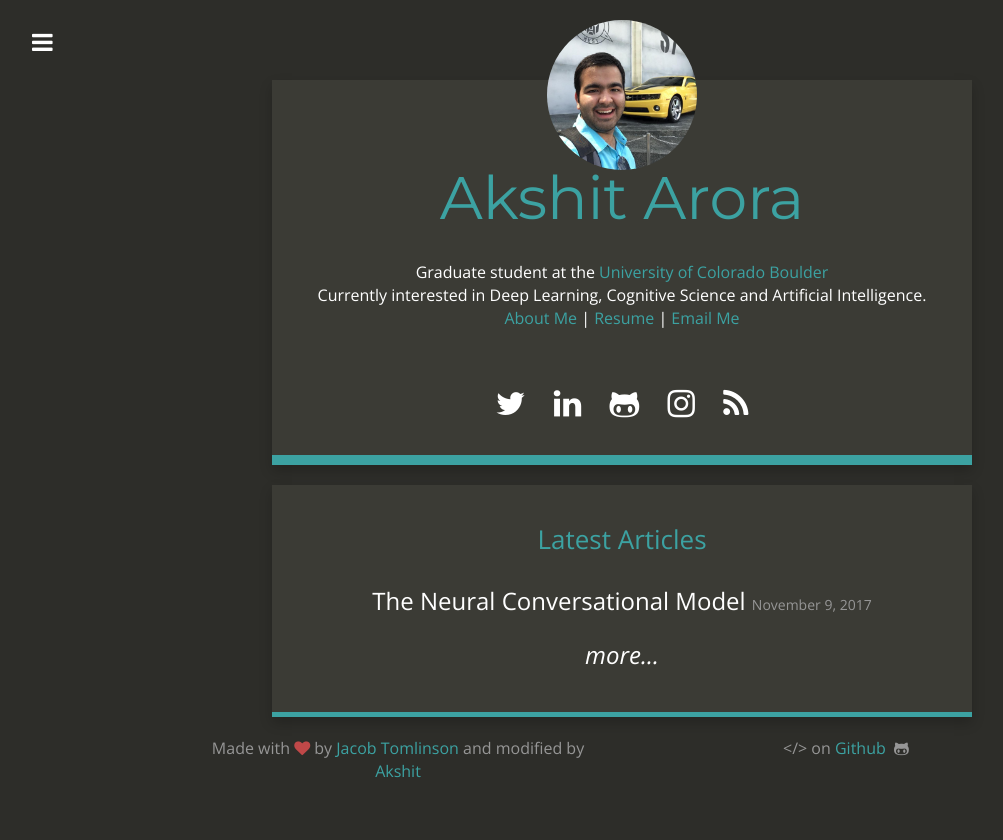
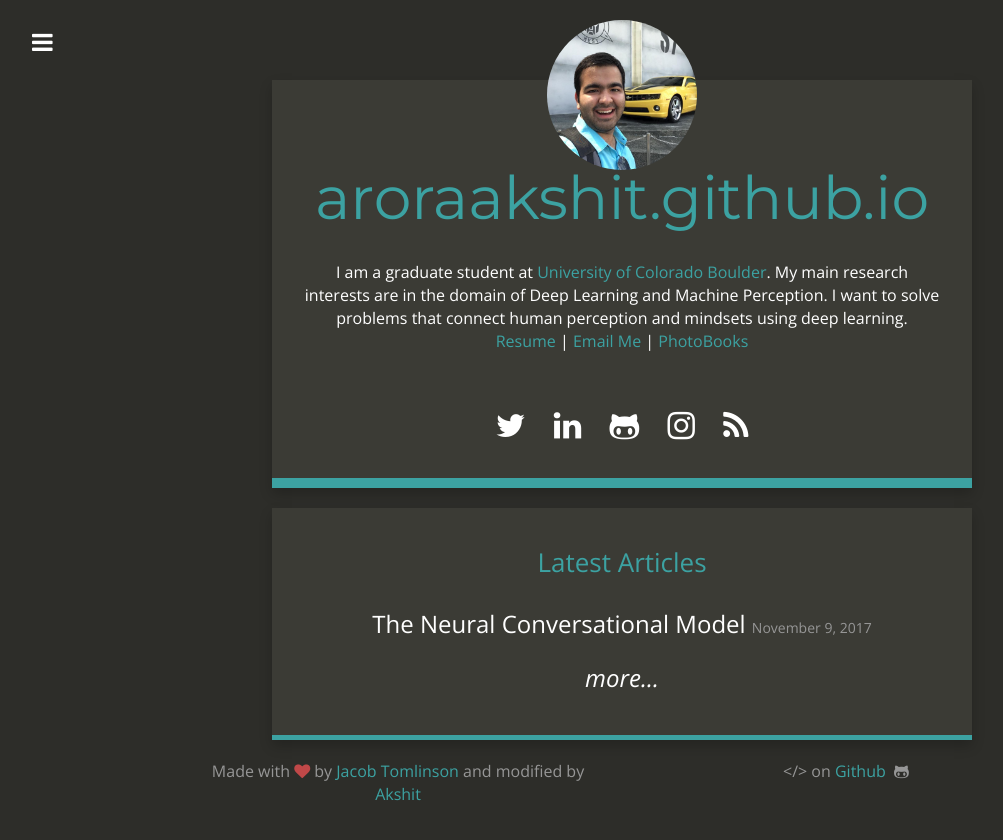
Before and after one commit to aroraakshit/aroraakshit.github.io, a Jekyll site: the page built from index.html, in a window 1280 px wide. Shown: the top 840 px of the page, without its empty margins (18-1021 px from the left). Built offline with Jekyll 4.4.1, drawn with Linux system fonts in a browser that asks for light colours; nearby versions of some CDN libraries.

Commit message:
updated linkedIn link; updated about me

```diff
--- a/_config.yml
+++ b/_config.yml
@@ -1,10 +1,9 @@
-# Site settings
-title: "Akshit Arora"
-email: akshit.arora@colorado.edu
+# Site settings title: "Akshit Arora" email: akshit.arora@colorado.edu
 description: "Artificial Intelligence, Deep Learning and Photography"
 baseurl: ""
 url: "https://aroraakshit.github.io/"
-title_description: "Graduate student at the <a href=\"https://www.colorado.edu/\">University of Colorado Boulder</a><br>Currently interested in Deep Learning, Cognitive Science and Artificial Intelligence.<br><a href=\"https://akshitarora.github.io/about/\">About Me</a> | <a href=\"akshit_cv.pdf\">Resume</a> | <a href=\"mailto:akshit.arora@colorado.edu\">Email Me</a>"
+title_description: "I am a graduate student at <a href=\"https://www.colorado.edu/\">University of Colorado Boulder</a>. My main research interests are in the domain of Deep Learning and Machine Perception. I want to solve problems that connect human perception and mindsets using deep learning. <br><a href=\"akshit_cv.pdf\">Resume</a> | <a href=\"mailto:akshit.arora@colorado.edu\">Email Me</a> | <a href=\"https://aroraakshit.github.io/adam-blog/\">PhotoBooks</a>"
+
 title_image: "akshit.JPG"
 google_analytics: "UA-109066326-1"
 disqus_account: akshitarora-github-io
@@ -18,7 +17,7 @@ twitter_username: AkshitArora1995
 github_username:  aroraakshit
 instagram_username: akshit1995
 reddit_username:
-linkedin_link: https://www.linkedin.com/in/akshitarora1995/
+linkedin_link: https://www.linkedin.com/in/aakshit/
 google_plus_link:
 stackoverflow_link:
 xing_link:
```
Also changed, not shown: 5 other files.
